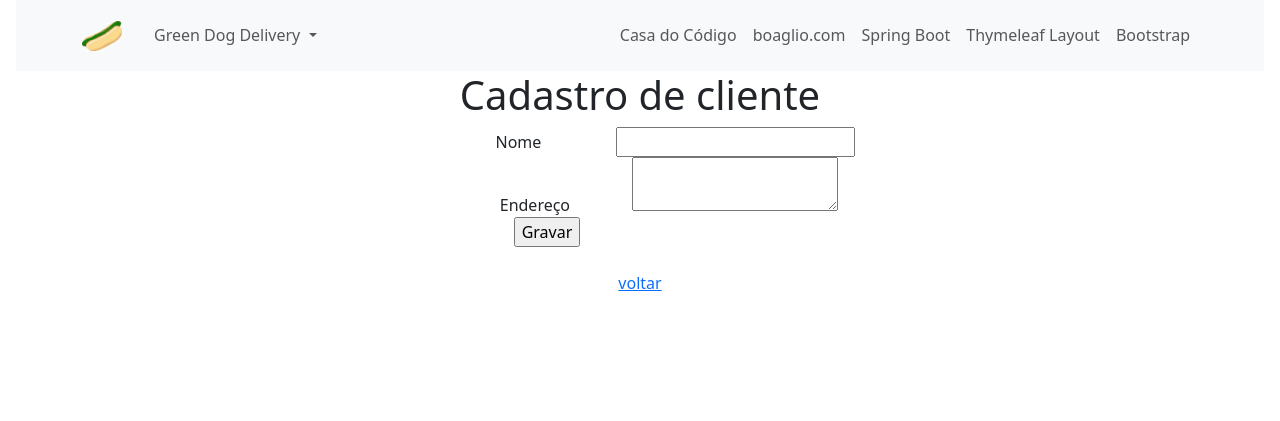
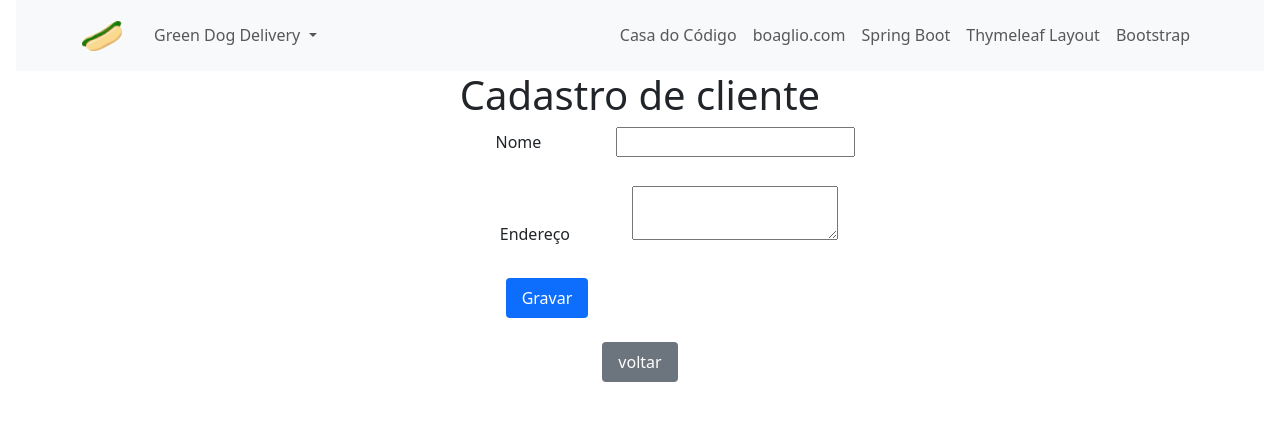
Before and after one commit to joaomarcosg/Green-Dog-Delivery, a Spring Boot app: page /clients/new in a window 1280 px wide. Shown: the part 17-438 px from the top of the page. Run offline with Spring Boot 4, Linux system fonts and the light colour scheme; some libraries are stand-ins or nearby versions.

Commit message:
chore: apply adjustments to the buttons

```diff
--- a/src/main/resources/templates/clients/form.html
+++ b/src/main/resources/templates/clients/form.html
@@ -17,19 +17,19 @@
 
             <input type="hidden" th:field="*{id}" th:class="${#fields.hasErrors('id')} ? 'field-error'" />
 
-            <div class="form-group">
-                <label class="control-label col-sm-2" for="name">Nome</label>
+            <div class="form-group" style="margin-bottom: 1.5rem;">
+                <label class="control-label col-sm-2" for="name" style="margin-bottom: 0.5rem;">Nome</label>
                 <input class="col-sm-10" type="text" th:field="*{name}" th:class="${#fields.hasErrors('name')} ? 'field-error'" />
             </div>
-            <div class="form-group">
-                <label class="control-label col-sm-2" for="address">Endereço</label>
+            <div class="form-group" style="margin-bottom: 1.5rem;">
+                <label class="control-label col-sm-2" for="address" style="margin-bottom: 0.5rem;">Endereço</label>
                 <textarea class="col-sm-10" th:field="*{address}" th:class="${#fields.hasErrors('address')} ? 'field-error'"></textarea>
             </div>
             <div class="col-sm-offset-2 col-sm-10">
-                <input type="submit" value="Gravar" />
+                <input type="submit" value="Gravar" style="background-color: #0d6efd; color: #fff; border: none; padding: 8px 16px; border-radius: 4px; cursor: pointer;" />
             </div>
             <br/>
-            <a th:href="@{/clients/}" href="clients.html"> voltar </a>
+            <a th:href="@{/clients/}" href="clients.html" style="background-color: #6c757d; color: #fff; padding: 8px 16px; border-radius: 4px; text-decoration: none; display: inline-block;"> voltar </a>
         </form>
     </div>
 </div>
```
